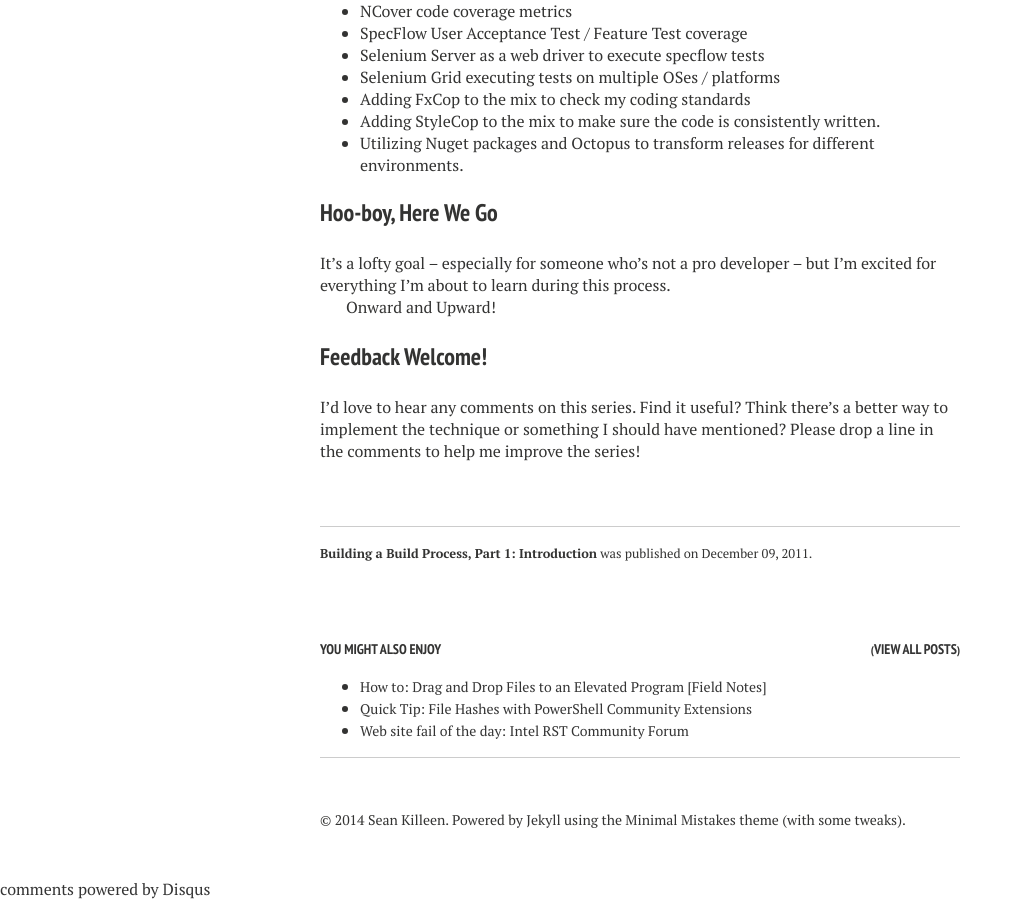
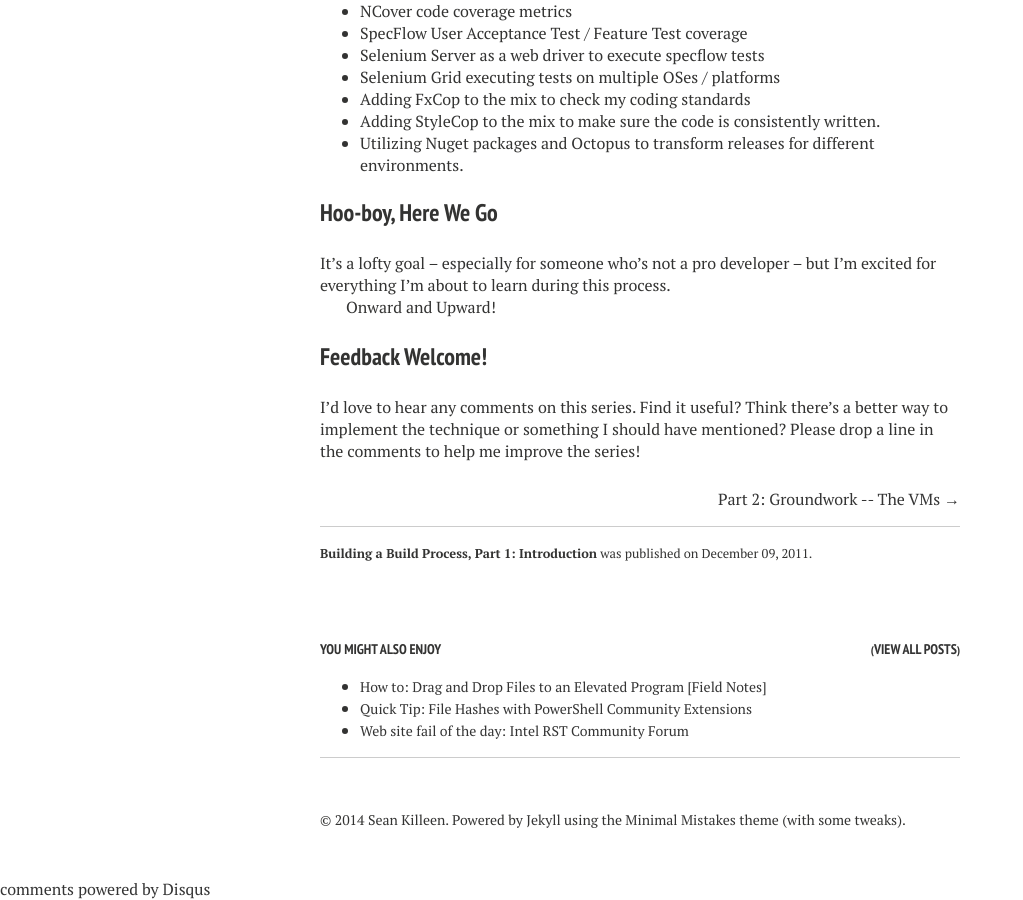
Before and after one commit to SeanKilleen/seankilleen.github.io, a Jekyll site: the page built from _posts/2011-12-09-building-a-build-process-part-1-introduction.markdown, in a window 1280 px wide and 900 px high, scrolled down 1738 px. Shown: the whole window, without its empty margins (0-1023 px from the left). Built offline with Jekyll 4.4.1, drawn with Linux system fonts in a browser that asks for light colours; nearby versions of some CDN libraries; comment, search, counter and statistics services are not loaded.

Commit message:
series works now

```diff
--- a/_layouts/post.html
+++ b/_layouts/post.html
@@ -48,11 +48,11 @@
 	  {% if page.series %}
 
 		<div>
-		  {% if page.series.previousurl %}
+		  {% if page.previousurl %}
 		  <a href="{{ page.previousurl }}" class="pull-left">&larr; {{ page.previoustitle }}</a>
 		  {% endif %}
 
-		{% if page.series.nexturl %}
+		{% if page.nexturl %}
 		  <a href= "{{ page.nexturl }}" class="pull-right">{{ page.nexttitle }} &rarr;</a>
 		{% endif %}
 		</div>
--- a/_posts/2011-12-09-building-a-build-process-part-1-introduction.markdown
+++ b/_posts/2011-12-09-building-a-build-process-part-1-introduction.markdown
@@ -3,7 +3,9 @@
 title: 'Building a Build Process, Part 1: Introduction'
 date: 2011-12-09 23:15:00.000000000 -05:00
 comments: true
-
+series: true
+nexttitle: "Part 2: Groundwork -- The VMs"
+nexturl: "http://www.microsoft.com"
 ---
 
 
```
